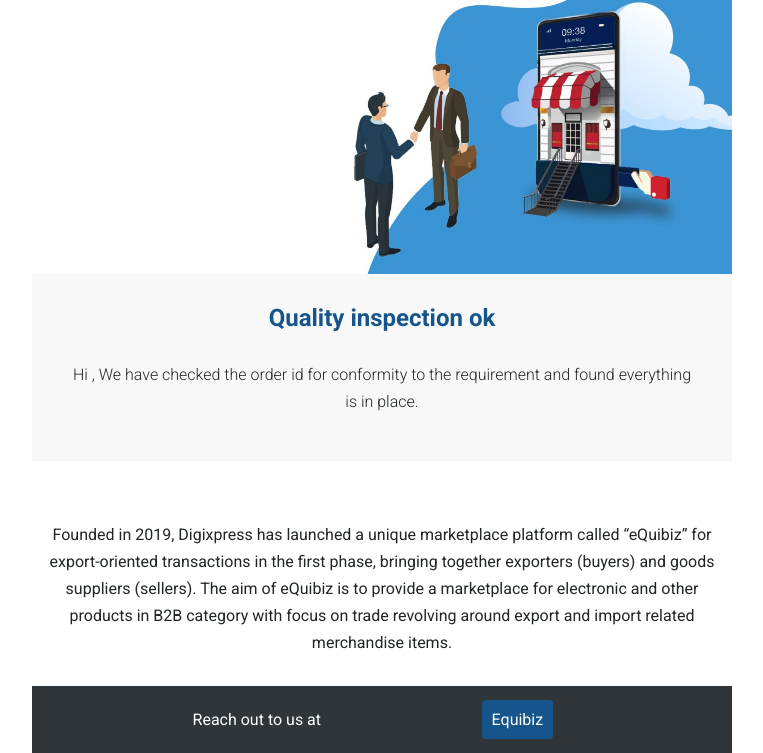
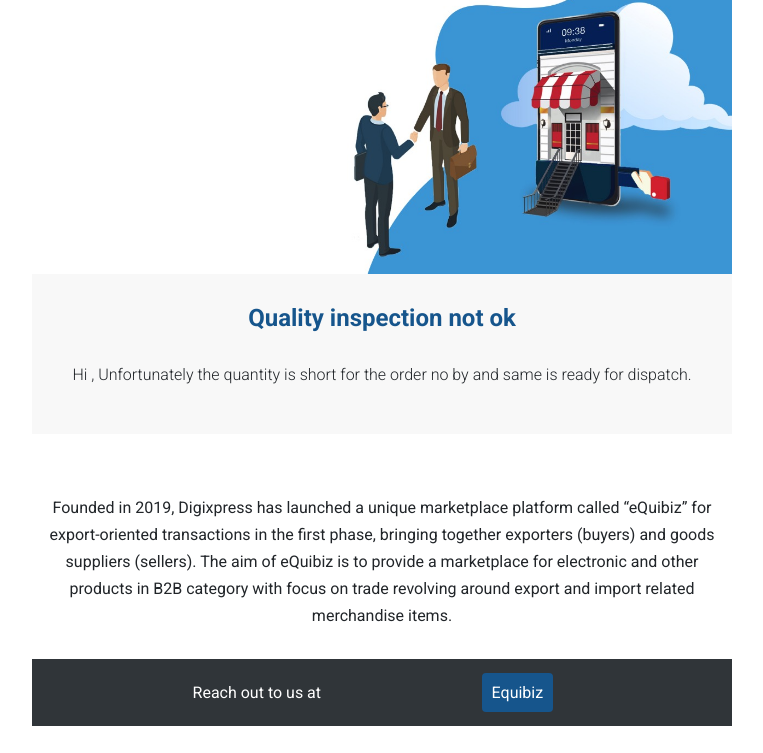
Before and after one commit to namratamore-nm/SMailer9_qualitynotok, a plain HTML site: page index.html in a window 1280 px wide. Shown: the part 147-900 px from the top of the page, without its empty margins (258-1021 px from the left). After the commit the page ends 873 px from the top, so only its background shows below. Drawn offline with nearby package versions, Linux system fonts and the light colour scheme.

Commit message:
Update index.html

```diff
--- a/index.html
+++ b/index.html
@@ -33,8 +33,8 @@
   	<tr>
   		<td  colspan="12">
   			<div style="text-align: center; padding: 30px 0; margin-bottom:30px; background: #f8f8f8;">
-  				<h4 style="color: #16558C; font-weight:600; padding:0 0 20px 0;"> <span style="color: #16558C;">Quality inspection ok</span></h4>
-  				<p style="font-weight: 300; padding: 0 40px;">Hi <Username>, We have checked the order id <order no> for conformity to the requirement and found everything is in place.</p>
+  				<h4 style="color: #16558C; font-weight:600; padding:0 0 20px 0;"> <span style="color: #16558C;">Quality inspection not ok</span></h4>
+  				<p style="font-weight: 300; padding: 0 40px;">Hi <username> , Unfortunately the quantity is short for the order no <order id> by <short qty no> and same is ready for dispatch.</p>
   			</div>
   		</td>
   	</tr>
```
